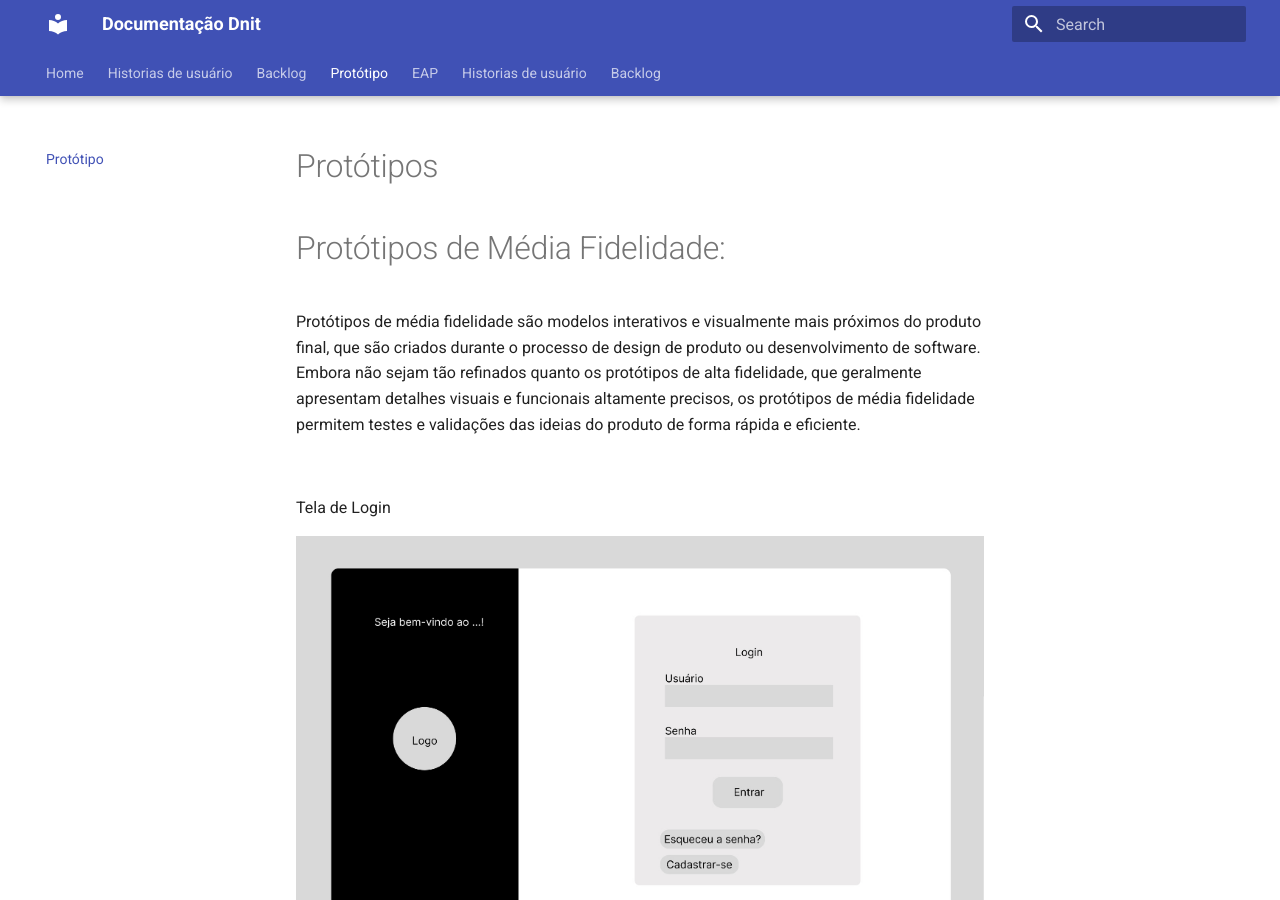
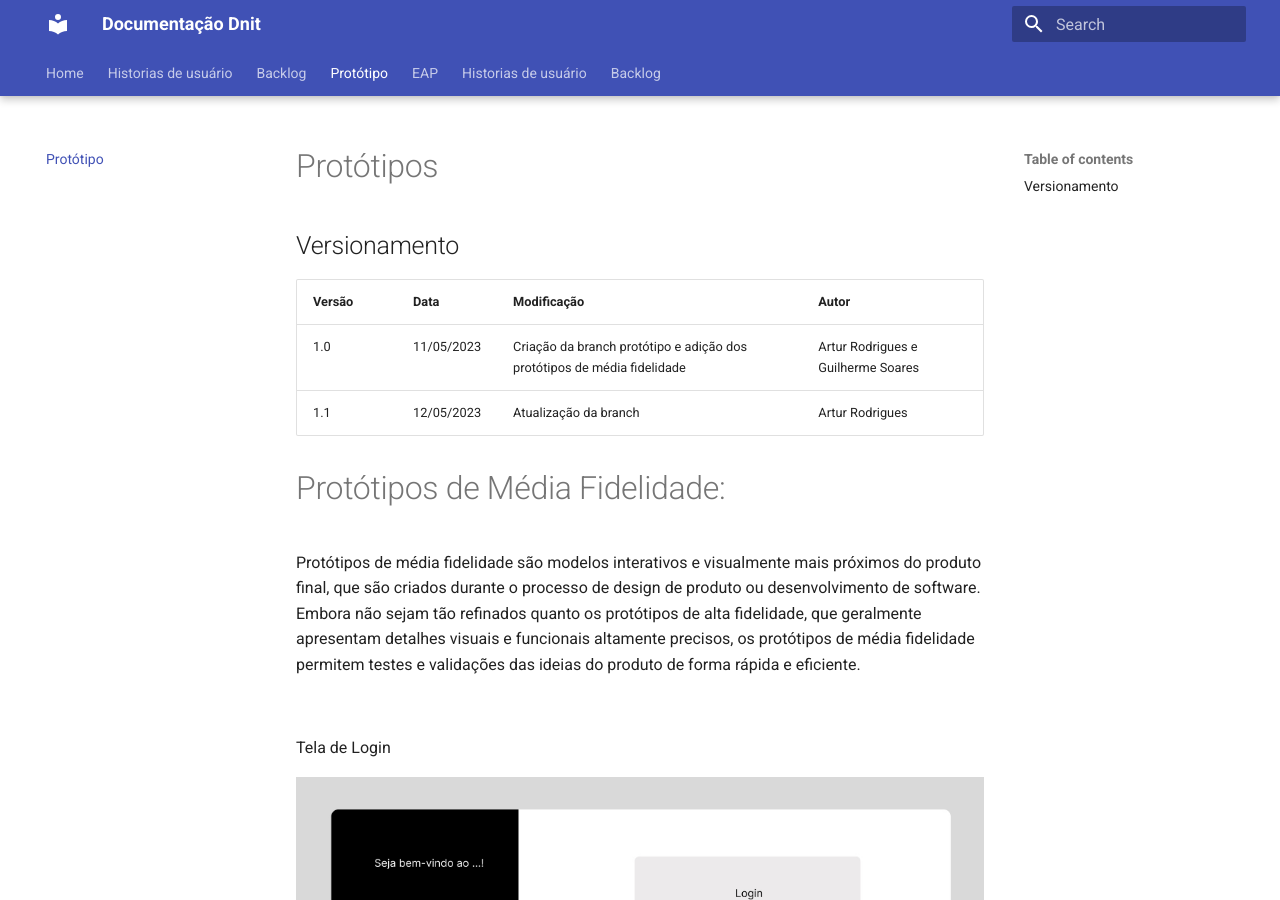
Before and after one commit to fga-eps-mds/2023-1-Dnit-DOC, an MkDocs documentation site: the page built from docs/docs/Prototipo/prototipo.md, in a window 1280 px wide and 900 px high. Built offline with MkDocs 1.6.1 and Material for MkDocs 9.7.7, drawn with Linux system fonts in a browser that asks for light colours; old or Windows-style settings are respelled for this version of MkDocs.

Commit message:
#3 versionamento

```diff
--- a/docs/docs/Prototipo/prototipo.md
+++ b/docs/docs/Prototipo/prototipo.md
@@ -1,4 +1,10 @@
 # Protótipos
+
+## Versionamento
+| Versão | Data | Modificação | Autor |
+|--|--|--|--|
+|1.0| 11/05/2023 | Criação da branch protótipo e adição dos protótipos de média fidelidade | Artur Rodrigues e Guilherme Soares |
+|1.1| 12/05/2023 | Atualização da branch | Artur Rodrigues |
 
 # Protótipos de Média Fidelidade:
 
```
